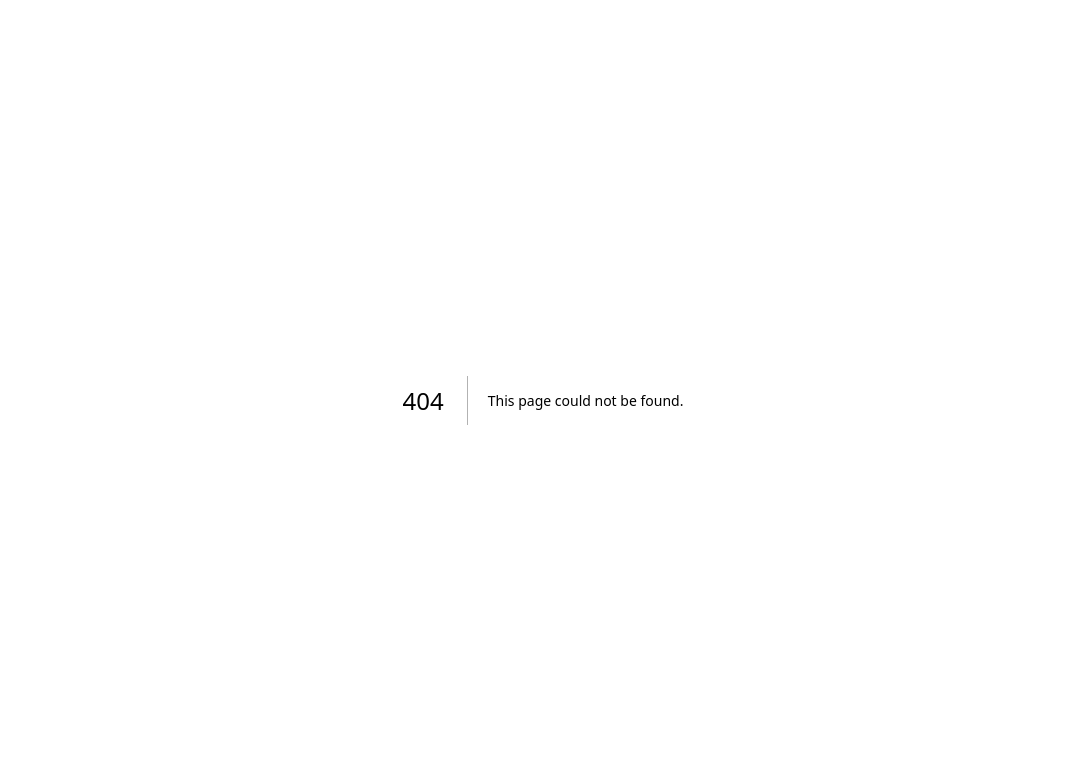
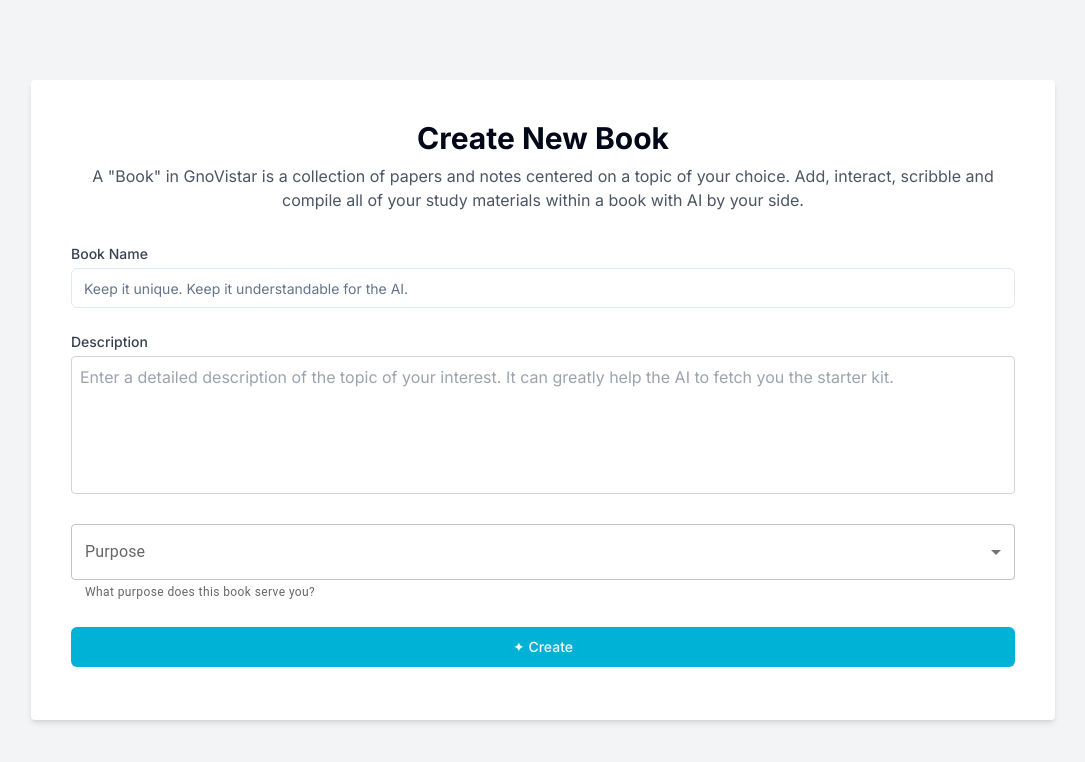
Before and after one commit to kenyounot123/gnovistar-app, a Next.js app: page /dashboard/new-book in a window 1280 px wide. Before the commit this address had no page. Shown: the top 762 px of the page, without its empty margins (97-1182 px from the left). Built offline with nearby package versions, Linux system fonts and the light colour scheme.

Commit message:
✅ Create Book & Starter Kit using AI (returns as JSON in console)

```diff
--- a/package.json
+++ b/package.json
@@ -9,6 +9,10 @@
     "lint": "next lint"
   },
   "dependencies": {
+    "@emotion/react": "^11.13.3",
+    "@emotion/styled": "^11.13.0",
+    "@google/generative-ai": "^0.17.1",
+    "@mui/material": "^6.0.0",
     "@radix-ui/react-slot": "^1.1.0",
     "class-variance-authority": "^0.7.0",
     "clsx": "^2.1.1",
--- /dev/null
+++ b/src/app/dashboard/new-book/page.tsx
@@ -0,0 +1,151 @@
+"use client";
+import { Button } from "@/components/ui/button";
+import { Input } from "@/components/ui/input";
+import { useState } from "react";
+import { Select, MenuItem, FormControl, InputLabel, TextareaAutosize, FormHelperText } from "@mui/material";
+import Link from 'next/link';
+const { GoogleGenerativeAI } = require("@google/generative-ai");
+
+export default function NewBookForm() {
+  const [bookName, setBookName] = useState<string>("");
+  const [description, setDescription] = useState<string>("");
+  const [purpose, setPurpose] = useState<string>("");
+  const [confirmation, setConfirmation] = useState<boolean>(false);
+
+  const handleSubmit = async (e: React.FormEvent) => {
+    e.preventDefault();
+
+
+    setConfirmation(true);
+
+    // Call Gemini API
+    await fetchGeminiData(bookName, description, purpose);
+
+    // Log to console after fetching data
+    console.log(`Book: ${bookName}, Purpose: ${purpose}, Description: ${description}`);
+  };
+
+  const generateGeminiPrompt = (bookName: string, description: string, purpose: string) => {
+
+    let prompt = `A user has created a study space for a book titled "${bookName}". The description provided is: "${description}". Please find relevant materials from the internet based on the given topic of interest and details, and return as a JSON object with each entry having a name, and a link (no explanations please). Here are the requirements: `;
+
+    switch (purpose) {
+      case "research":
+        prompt += ` Please suggest 4 relevant scholarly articles and one related YouTube video that contains a professor lecture.`;
+        break;
+      case "blog_post":
+        prompt += ` Please suggest 2 scholarly articles, 4 blog articles, and one related YouTube video.`;
+        break;
+      case "university_level":
+        prompt += ` Please suggest 2 research articles, 2 blog articles or university notes, and one related YouTube video from a professor lecture.`;
+        break;
+      case "high_school_level":
+        prompt += ` Please suggest 2 blog articles and 3 short YouTube videos (5-20 minutes) with clear explanations.`;
+        break;
+      default:
+        prompt += ` Please suggest one research article, one blog article, and 2 YouTube videos.`;
+        break;
+    }
+
+    return prompt;
+  };
+
+  const fetchGeminiData = async (bookName: string, description: string, purpose: string) => {
+    const geminiApiKey = process.env.NEXT_PUBLIC_GEMINI_API_KEY; // Replace with your actual API key
+
+    // Generate the prompt based on user input
+    const prompt = generateGeminiPrompt(bookName, description, purpose);
+
+    const genAI = new GoogleGenerativeAI(geminiApiKey);
+
+    const model = genAI.getGenerativeModel(
+      { model: "gemini-1.5-flash",
+      generationConfig: { responseMimeType: "application/json" }
+      });
+
+
+    const result = await model.generateContent(prompt);
+    const response = await result.response;
+    const starter = response.text();
+    console.log(starter);
+
+  };
+
+  if (confirmation) {
+    return (
+      <div className="flex h-screen items-center justify-center bg-gray-100">
+        <div className="w-full max-w-5xl p-10 bg-white shadow-md rounded">
+          <h1 className="text-3xl font-bold mb-2 text-center">Yay! Your <span className="text-blue-500">{bookName}</span> book has been created.</h1>
+          <p className="text-center text-gray-600 mb-8">We've filled it with some starter material that you can find useful. Happy learning!</p>
+          <Link href="/dashboard">
+          <Button className="w-full mt-4">
+            Go to Dashboard
+          </Button>
+          </Link>
+        </div>
+      </div>
+    );
+  }
+
+  return (
+    <div className="flex h-screen items-center justify-center bg-gray-100">
+      <div className="w-full max-w-5xl p-10 bg-white shadow-md rounded" style={{ height: "80%" }}>
+        <h1 className="text-3xl font-bold mb-2 text-center">Create New Book</h1>
+        <p className="text-center text-gray-600 mb-8">A "Book" in GnoVistar is a collection of papers and notes centered on a topic of your choice. Add, interact, scribble and compile all of your study materials within a book with AI by your side. </p>
+        <form onSubmit={handleSubmit} className="space-y-6">
+          <div className="mb-4">
+            <label htmlFor="bookName" className="block text-sm font-medium text-gray-700">
+              Book Name
+            </label>
+            <Input
+              type="text"
+              id="bookName"
+              value={bookName}
+              onChange={(e) => setBookName(e.target.value)}
+              required
+              className="w-full mt-1"
+              placeholder="Keep it unique. Keep it understandable for the AI."
+            />
+          </div>
+          <div className="mb-4">
+            <label htmlFor="description" className="block text-sm font-medium text-gray-700">
+              Description
+            </label>
+            <TextareaAutosize
+              id="description"
+              value={description}
+              onChange={(e) => setDescription(e.target.value)}
+              minRows={5}
+              className="w-full mt-1 p-2 border border-gray-300 rounded"
+              placeholder="Enter a detailed description of the topic of your interest. It can greatly help the AI to fetch you the starter kit."
+              style={{ resize: "none" }}
+            />
+          </div>
+          <div className="mb-4">
+
+            <FormControl fullWidth>
+              <InputLabel id="purpose-label">Purpose</InputLabel>
+              <Select
+                labelId="purpose-label"
+                id="purpose"
+                value={purpose}
+                onChange={(e) => setPurpose(e.target.value as string)}
+                required
+              >
+                <MenuItem value="research">Research</MenuItem>
+                <MenuItem value="blogging">Blogging</MenuItem>
+                <MenuItem value="university_level">University Level Study/Exam Prep</MenuItem>
+                <MenuItem value="high_school_level">High School Level Study/Exam Prep</MenuItem>
+                <MenuItem value="nothing">No Intended Purpose</MenuItem>
+              </Select>
+              <FormHelperText>What purpose does this book serve you?</FormHelperText>
+            </FormControl>
+          </div>
+          <Button type="submit" className="w-full mt-4 flex items-center justify-center">
+          ✦ Create
+          </Button>
+        </form>
+      </div>
+    </div>
+  );
+}
--- a/src/app/dashboard/page.tsx
+++ b/src/app/dashboard/page.tsx
@@ -1,6 +1,7 @@
 import { Button } from "@/components/ui/button"
 import { Input } from "@/components/ui/input"
 import { BookOpen, FileText, Plus } from "lucide-react"
+import Link from "next/link"
 
 export default function Dashboard() {
   return (
@@ -8,9 +9,11 @@
       {/* Sidebar */}
       <div className="w-64 bg-white p-4 shadow-md">
         <h1 className="text-2xl font-bold mb-4">GnoVista</h1>
+        <Link href="/dashboard/new-book">
         <Button className="w-full mb-4">
           <Plus className="mr-2 h-4 w-4" /> New Book
         </Button>
+        </Link>
         <div className="space-y-2">
           <Button variant="ghost" className="w-full justify-start">
             <BookOpen className="mr-2 h-4 w-4" /> Book 1
```
Also changed, not shown: 2 other files (tests, documents, lock files or other folders).
